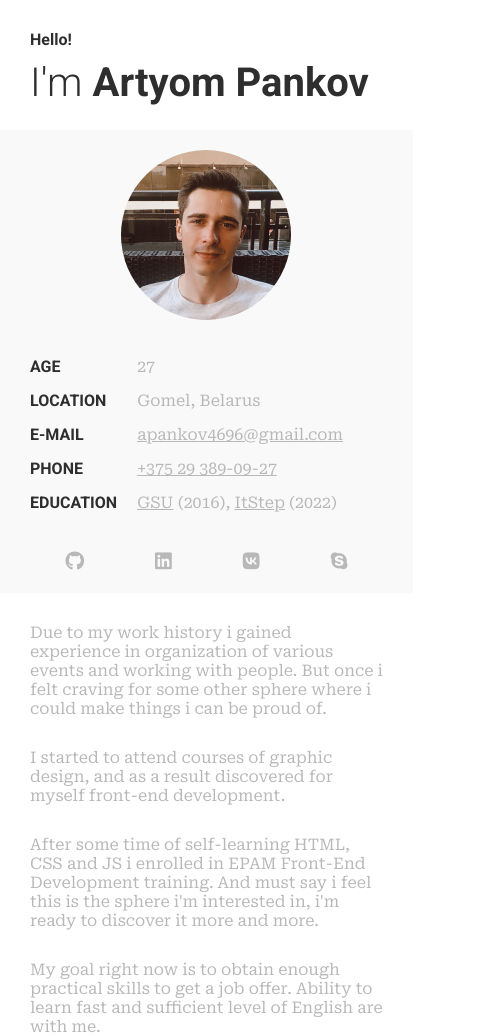
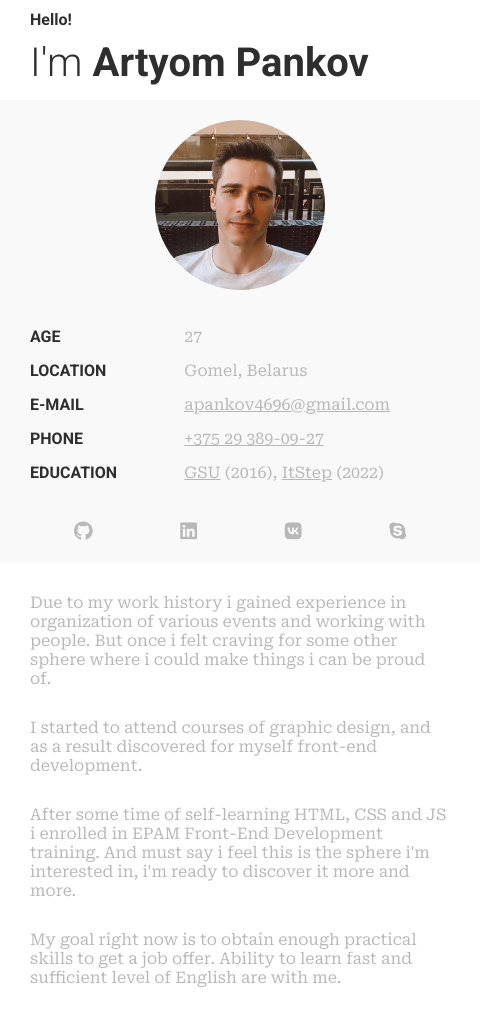
Before and after one commit to avpankov/EPAM_JS_lab_Resume, a website: page index.html in a window 390 px wide. Shown: the whole page, 480 px wide, since content can reach past the window. After the commit the page ends 987 px from the top, so only its background shows below. Drawn offline with Linux system fonts and the light colour scheme.

Commit message:
Added changes

```diff
--- a/style.scss
+++ b/style.scss
@@ -117,53 +117,58 @@ body {
     }
 }
 
-@media (max-width: 450px) {
+@media (max-width: 480px){
     body {
         display: block;
+        width: 100%;
+        overflow-x: hidden;
         main {
             display: block;
-            width: fit-content;
-            height: 100%;
+            width: 480px;
+            margin: auto;
             border-radius: 0%;
             box-shadow: none;
             aside {
+                margin: 100px 0 0 0;
                 width: 100%;
-                margin-top: 130px;
-                padding: 0;
                 border-radius: 0%;
+                padding: 0 30px;
                 .info {
                     width: 100%;
                     font-size: 1rem;
-                    padding: 0 30px;
                     justify-content: space-between;
+                    .info__headings {
+                        h4 {
+                            margin: 20px 0;
+                        }
+                    }
                     .info__content {
-                        margin-right: 40px;
+                        margin-right: 60px;
                     }
+
                 }
                 .social-networks {
-                    width: 100%;
-                    padding: 0 30px;
-                    margin: 20px 0 20px 0;
-                    justify-content: space-around;
+                    margin:  20px 0 20px 0;
                 }
             }
+
             section {
-                width: fit-content;
+                width: 100%;
+                margin: 0;
                 padding: 0 30px;
+                border-radius: 0%;
                 .greeting {
+                    margin-top: 10px;
                     position: absolute;
                     top: 0;
                     h1 {
-                        margin: 10px 0 10px 0;
+                        margin: 10px 0;
                         font-size: 2.5rem;
                     }
                     hr {
                         display: none;
                     }
                 }
-                p {
-                    font-size: 1rem;
-                }
             }
         }
     }
```
Also changed, not shown: style.css, 1 other file.
